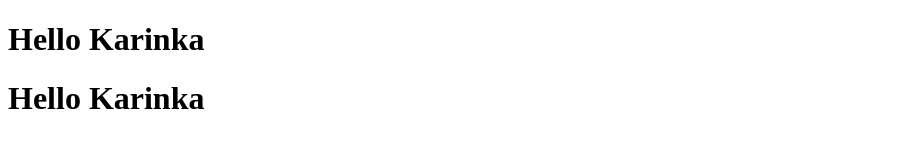
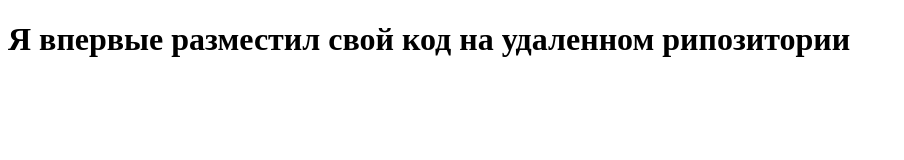
Before and after one commit to wxzwwwd/test_repo, a plain HTML site: page index.html in a window 1280 px wide. Shown: the whole page, without its empty margins (0-904 px from the left). Drawn offline with Linux system fonts and the light colour scheme.

Commit message:
New commit

```diff
--- a/index.html
+++ b/index.html
@@ -3,10 +3,9 @@
 <head>
     <meta charset="UTF-8">
     <meta name="viewport" content="width=device-width, initial-scale=1.0">
-    <title>Document</title>
+    <title>new git project</title>
 </head>
 <body>
-    <h1>Hello Karinka</h1>
-    <h1>Hello Karinka</h1>
+    <h1>Я впервые разместил свой код на удаленном рипозитории</h1>
 </body>
 </html>
```
